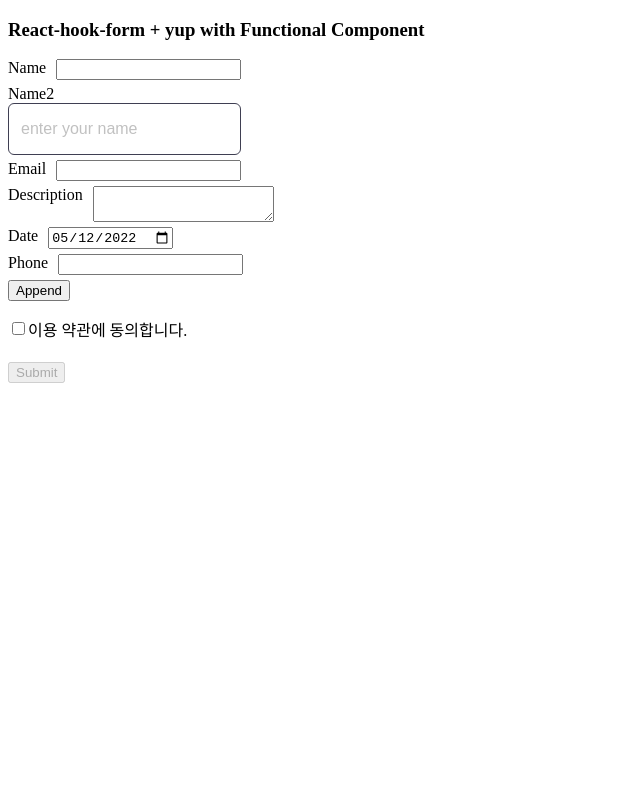
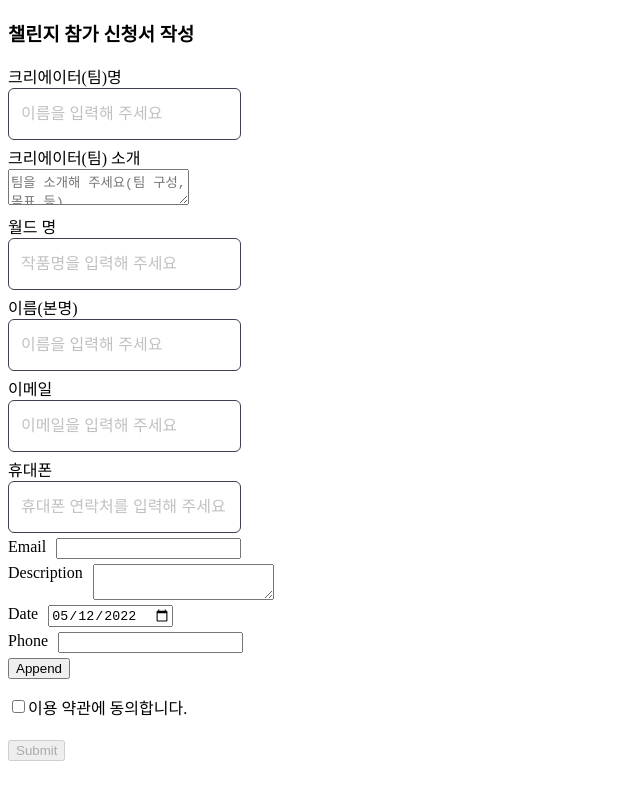
Before and after one commit to jade-redbrick/form-validation, a React (Create React App) app: page / in a window 1280 px wide. Shown: the whole page, without its empty margins (0-640 px from the left). Built offline with nearby package versions, Linux system fonts and the light colour scheme.

Commit message:
Add: ApplyForm 수정 중

```diff
--- a/src/App.js
+++ b/src/App.js
@@ -2,14 +2,16 @@
 import ClassFormik from "./Components/Page/Formik/Class";
 import ReactHookForm from "./Components/Page/ReactHookForm";
 import Example from "./Components/Page/Example";
+import ApplyForm from "./Components/Page/ApplyForm";
 
 function App() {
   return (
     <div className="App">
       {/* <FunctionalFormik /> */}
       {/* <ClassFormik /> */}
-      <ReactHookForm />
+      {/* <ReactHookForm /> */}
       {/* <Example /> */}
+      <ApplyForm />
     </div>
   );
 }
--- a/src/Components/Common/Field/index.js
+++ b/src/Components/Common/Field/index.js
@@ -1,21 +1,7 @@
 import React, { forwardRef } from "react";
 import "./index.scss";
 
-// function Input(props) {
-//   return (
-//     <Base {...props} type="input">
-//       <input
-//         className="field__input"
-//         name={props.name}
-//         value={props.value}
-//         placeholder={props.placeholder}
-//         {...props}
-//       />
-//     </Base>
-//   );
-// }
-
-const Input = forwardRef((props, ref) => {
+function Input(props) {
   return (
     <Base {...props} type="input">
       <input
@@ -27,7 +13,8 @@
       />
     </Base>
   );
-});
+}
+
 function TextArea(props) {
   return (
     <Base {...props} type="textarea">
@@ -36,9 +23,7 @@
         value={props.value}
         placeholder={props.placeholder}
         maxLength={props.maxLength}
-        onChange={(e) => {
-          props.onChange(props.name, e.currentTarget.value);
-        }}
+        {...props}
       />
     </Base>
   );
--- /dev/null
+++ b/src/Components/Page/ApplyForm/index.js
@@ -0,0 +1,249 @@
+import React, { Fragment } from "react";
+import { useForm, useFieldArray, Controller } from "react-hook-form";
+
+import { yupResolver } from "@hookform/resolvers/yup";
+import * as Yup from "yup";
+
+import "./index.scss";
+import Field from "../../Common/Field";
+
+const phoneRegExp = /^\d{3}\d{3,4}\d{4}$/;
+
+const schema = Yup.object({
+  teamName: Yup.string()
+    .max(30, "30자 이하여야 합니다")
+    .required("크리에이터(팀)명을 작성해 주세요"),
+  teamDesc: Yup.string()
+    .max(250, "250자 이하여야 합니다")
+    .required("크리에이터(팀) 소개를 작성해 주세요"),
+  worldName: Yup.string()
+    .max(30, "30자 이하여야 합니다")
+    .required("월드 명을 작성해 주세요"),
+  name: Yup.string()
+    .max(15, "15자 이하여야 합니다")
+    .required("이름을 작성해 주세요"),
+  name2: Yup.string()
+    .max(15, "15자 이하여야 합니다")
+    .required("name2을 작성해 주세요"),
+  email: Yup.string()
+    .email("유효하지 않은 이메일입니다.")
+    .required("이메일을 작성해 주세요"),
+  description: Yup.string()
+    .max(250, "250자보다 작아야 합니다")
+    .required("소개를 작성해 주세요"),
+  date: Yup.date().required(),
+  phone: Yup.string()
+    .matches(phoneRegExp, "유효한 전화번호가 아닙니다.")
+    .required("전화번호를 작성해 주세요"),
+  checkbox: Yup.boolean().required().oneOf([true], "이용 약관에 동의해 주세요"),
+}).required();
+
+const Input = ({ label, register, errors }) => (
+  <div className="form__input">
+    <label>{label}</label>
+    <input {...register} />
+    {errors.name && <span>{errors.name?.message}</span>}
+  </div>
+);
+export default function App() {
+  const {
+    register,
+    handleSubmit,
+    watch,
+    control,
+    reset,
+    formState: {
+      errors,
+      isValid,
+      // isDirty, isSubmitting, touchedFields, submitCount,
+    },
+  } = useForm({
+    mode: "onChange", // "onBlur", "onChange"
+    defaultValues: {
+      date: new Date().toISOString().split("T")[0],
+    },
+    resolver: yupResolver(schema),
+  });
+  const { fields, append } = useFieldArray({
+    control,
+    name: "teamMembersArray",
+  });
+  const watchTeamMembersArray = watch("teamMembersArray");
+  const controlledFields = fields.map((field, index) => {
+    return {
+      ...field,
+      ...watchTeamMembersArray[index],
+    };
+  });
+  const onSubmit = (data, e) => {
+    alert(JSON.stringify(data));
+    reset();
+  };
+
+  const CustomController = ({ name, render, error }) => (
+    <div className="form__input">
+      <Controller name={name} control={control} render={render} />
+    </div>
+  );
+
+  return (
+    <Fragment>
+      <h3>챌린지 참가 신청서 작성</h3>
+
+      <form onSubmit={handleSubmit(onSubmit)}>
+        <CustomController
+          name="teamName"
+          render={({ field }) => {
+            return (
+              <Field.Input
+                title="크리에이터(팀)명"
+                name="teamName"
+                placeholder="이름을 입력해 주세요"
+                onChange={field.onChange}
+                onBlur={field.onBlur}
+                maxLength={30}
+              />
+            );
+          }}
+          error={errors.teamName}
+        />
+        <CustomController
+          name="teamDesc"
+          render={({ field }) => {
+            return (
+              <Field.TextArea
+                title="크리에이터(팀) 소개"
+                name="teamDesc"
+                placeholder="팀을 소개해 주세요(팀 구성, 목표 등)"
+                onChange={field.onChange}
+                onBlur={field.onBlur}
+                maxLength={30}
+              />
+            );
+          }}
+          error={errors.teamDesc}
+        />
+        <CustomController
+          name="worldName"
+          render={({ field }) => {
+            return (
+              <Field.Input
+                title="월드 명"
+                name="worldName"
+                placeholder="작품명을 입력해 주세요"
+                onChange={field.onChange}
+                onBlur={field.onBlur}
+                maxLength={30}
+              />
+            );
+          }}
+          error={errors.worldName}
+        />
+        <CustomController
+          name="name"
+          render={({ field }) => {
+            return (
+              <Field.Input
+                title="이름(본명)"
+                name="name"
+                placeholder="이름을 입력해 주세요"
+                onChange={field.onChange}
+                onBlur={field.onBlur}
+                maxLength={16}
+                value={field.value}
+              />
+            );
+          }}
+          error={errors.name}
+        />
+        <CustomController
+          name="email"
+          render={({ field }) => {
+            return (
+              <Field.Input
+                title="이메일"
+                name="email"
+                placeholder="이메일을 입력해 주세요"
+                onChange={field.onChange}
+                onBlur={field.onBlur}
+                maxLength={64}
+              />
+            );
+          }}
+          error={errors.email}
+        />
+        <CustomController
+          name="phone"
+          render={({ field }) => {
+            return (
+              <Field.Input
+                title="휴대폰"
+                name="phone"
+                placeholder="휴대폰 연락처를 입력해 주세요"
+                onChange={field.onChange}
+                onBlur={field.onBlur}
+                maxLength={16}
+              />
+            );
+          }}
+          error={errors.phone}
+        />
+        <div className="form__input">
+          <label htmlFor="email">Email</label>
+          {/* <input name="email" ref={register({re})} */}
+          <input type="email" {...register("email")} />
+          {/* 패턴 사용  */}
+          {/* <input {...register("lastName", { pattern: /^[A-Za-z]+$/i })} /> */}
+          {errors.email && <span>{errors.email?.message}</span>}
+        </div>
+        <div className="form__input">
+          <label htmlFor="description">Description</label>
+          <textarea {...register("description")} />
+          {errors.description && <span>{errors.description?.message}</span>}
+        </div>
+        <div className="form__input">
+          <label htmlFor="date">Date</label>
+          <input
+            type="date"
+            {...register("date", { required: "This field is required" })}
+          />
+          {errors.date && <span>{errors.date?.message}</span>}
+        </div>
+        <div className="form__input">
+          <label htmlFor="phone">Phone</label>
+          <input type="tel" {...register("phone")} />
+          {errors.phone && <span>{errors.phone?.message}</span>}
+        </div>
+
+        {controlledFields.map((field, index) => {
+          return (
+            <input
+              key={index}
+              {...register(`teamMembersArray.${index}.name`)}
+            />
+          );
+        })}
+
+        <button
+          type="button"
+          onClick={() =>
+            append({
+              name: "",
+            })
+          }
+        >
+          Append
+        </button>
+        <div className="form__input checkbox">
+          <input type="checkbox" {...register("checkbox")} />
+          <p>이용 약관에 동의합니다.</p>
+          {errors.checkbox && <span>{errors.checkbox?.message}</span>}
+        </div>
+
+        <button type="submit" disabled={!isValid}>
+          Submit
+        </button>
+      </form>
+    </Fragment>
+  );
+}
--- /dev/null
+++ b/src/Components/Page/ApplyForm/index.scss
@@ -0,0 +1,12 @@
+.form__input {
+  display: flex;
+  margin-bottom: 5px;
+  label {
+    margin-right: 10px;
+  }
+}
+
+.checkbox {
+  display: flex;
+  align-items: center;
+}
```
